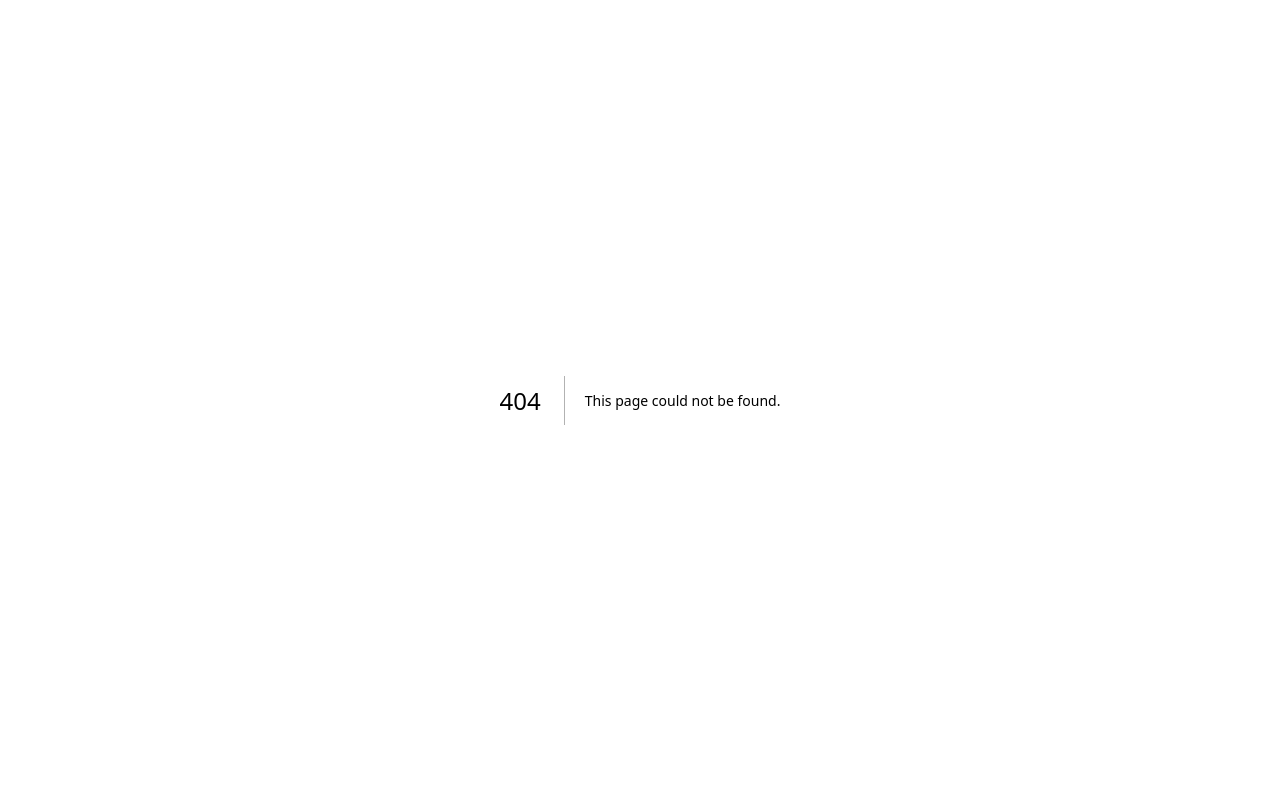
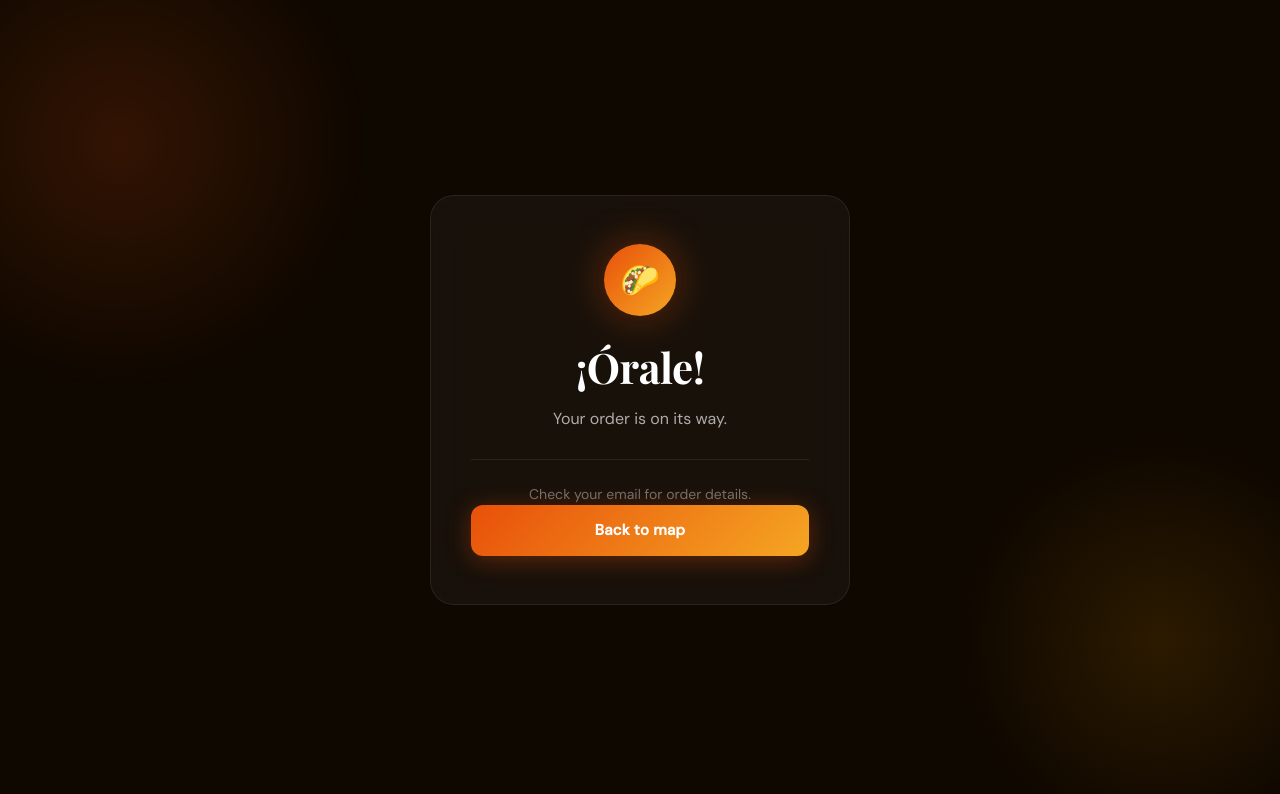
Before and after one commit to alexjowilson/taquero, a Next.js app: page /order-confirmation in a window 1280 px wide. Before the commit this address had no page. Shown: the top 794 px of the page. Built offline with nearby package versions, Linux system fonts and the light colour scheme.

Commit message:
feat: order confirmation page and checkout redirect 🔥

```diff
--- a/src/app/api/checkout/route.ts
+++ b/src/app/api/checkout/route.ts
@@ -35,6 +35,9 @@ export async function POST(req: Request) {
           },
         })),
       },
+      checkoutOptions: {
+        redirectUrl: `${process.env.NEXT_PUBLIC_BASE_URL}/order-confirmation`,
+      },
     });
 
     return NextResponse.json({ url: response.paymentLink?.url });
--- /dev/null
+++ b/src/app/order-confirmation/page.tsx
@@ -0,0 +1,300 @@
+'use client';
+
+import { useEffect, useState } from 'react';
+import { useRouter } from 'next/navigation';
+import { useCart } from '@/context/CartContext';
+
+interface OrderItem {
+  name: string;
+  quantity: number;
+  price: number; // in cents
+}
+
+interface SavedOrder {
+  items: OrderItem[];
+  total: number; // in cents
+  orderedAt: string;
+}
+
+export default function OrderConfirmationPage() {
+  const router = useRouter();
+  const { dispatch } = useCart();
+  const [order, setOrder] = useState<SavedOrder | null>(null);
+  const [visible, setVisible] = useState(false);
+
+  useEffect(() => {
+    // Read order snapshot saved before Square redirect
+    const raw = sessionStorage.getItem('taquero_last_order');
+    if (raw) {
+      try {
+        setOrder(JSON.parse(raw));
+        sessionStorage.removeItem('taquero_last_order');
+      } catch {
+        // Malformed data — proceed with empty state
+      }
+    }
+
+    // Clear cart context regardless
+    dispatch({ type: 'CLEAR' });
+
+    // Stagger the entrance animation
+    const t = setTimeout(() => setVisible(true), 80);
+    return () => clearTimeout(t);
+  }, [dispatch]);
+
+  const formatPrice = (cents: number) =>
+    (cents / 100).toLocaleString('en-US', { style: 'currency', currency: 'USD' });
+
+  const formattedTime = order
+    ? new Date(order.orderedAt).toLocaleTimeString('en-US', {
+        hour: 'numeric',
+        minute: '2-digit',
+      })
+    : null;
+
+  return (
+    <main style={styles.page}>
+      {/* Ambient background blobs */}
+      <div style={styles.blob1} />
+      <div style={styles.blob2} />
+
+      <div
+        style={{
+          ...styles.card,
+          opacity: visible ? 1 : 0,
+          transform: visible ? 'translateY(0)' : 'translateY(24px)',
+          transition: 'opacity 0.55s ease, transform 0.55s ease',
+        }}
+      >
+        {/* Icon */}
+        <div style={styles.iconRing}>
+          <span style={styles.iconEmoji}>🌮</span>
+        </div>
+
+        {/* Heading */}
+        <h1 style={styles.heading}>¡Órale!</h1>
+        <p style={styles.subheading}>Your order is on its way.</p>
+        {formattedTime && (
+          <p style={styles.timestamp}>Placed at {formattedTime}</p>
+        )}
+
+        {/* Divider */}
+        <div style={styles.divider} />
+
+        {/* Line items */}
+        {order && order.items.length > 0 ? (
+          <ul style={styles.itemList}>
+            {order.items.map((item, i) => (
+              <li key={i} style={styles.lineItem}>
+                <span style={styles.itemName}>
+                  <span style={styles.qty}>{item.quantity}×</span> {item.name}
+                </span>
+                <span style={styles.itemPrice}>
+                  {formatPrice(item.price * item.quantity)}
+                </span>
+              </li>
+            ))}
+          </ul>
+        ) : (
+          <p style={styles.noItems}>Check your email for order details.</p>
+        )}
+
+        {/* Total */}
+        {order && (
+          <>
+            <div style={styles.divider} />
+            <div style={styles.totalRow}>
+              <span style={styles.totalLabel}>Total</span>
+              <span style={styles.totalAmount}>{formatPrice(order.total)}</span>
+            </div>
+          </>
+        )}
+
+        {/* CTA */}
+        <button style={styles.button} onClick={() => router.push('/')}>
+          Back to map
+        </button>
+      </div>
+
+      <style>{`
+        @import url('https://fonts.googleapis.com/css2?family=Playfair+Display:wght@700&family=DM+Sans:wght@400;500&display=swap');
+        * { box-sizing: border-box; margin: 0; padding: 0; }
+
+        @keyframes blobFloat {
+          0%, 100% { transform: translateY(0) scale(1); }
+          50% { transform: translateY(-20px) scale(1.04); }
+        }
+      `}</style>
+    </main>
+  );
+}
+
+// ─── Styles ──────────────────────────────────────────────────────────────────
+
+const styles: Record<string, React.CSSProperties> = {
+  page: {
+    minHeight: '100vh',
+    backgroundColor: '#0f0800',
+    display: 'flex',
+    alignItems: 'center',
+    justifyContent: 'center',
+    padding: '24px',
+    position: 'relative',
+    overflow: 'hidden',
+    fontFamily: "'DM Sans', sans-serif",
+  },
+
+  // Ambient glow blobs
+  blob1: {
+    position: 'absolute',
+    width: '480px',
+    height: '480px',
+    borderRadius: '50%',
+    background: 'radial-gradient(circle, rgba(220,80,20,0.18) 0%, transparent 70%)',
+    top: '-80px',
+    left: '-120px',
+    animation: 'blobFloat 9s ease-in-out infinite',
+    pointerEvents: 'none',
+  },
+  blob2: {
+    position: 'absolute',
+    width: '400px',
+    height: '400px',
+    borderRadius: '50%',
+    background: 'radial-gradient(circle, rgba(255,160,0,0.12) 0%, transparent 70%)',
+    bottom: '-60px',
+    right: '-80px',
+    animation: 'blobFloat 11s ease-in-out infinite reverse',
+    pointerEvents: 'none',
+  },
+
+  card: {
+    position: 'relative',
+    zIndex: 1,
+    background: 'rgba(255,255,255,0.04)',
+    border: '1px solid rgba(255,255,255,0.08)',
+    backdropFilter: 'blur(20px)',
+    borderRadius: '24px',
+    padding: '48px 40px',
+    width: '100%',
+    maxWidth: '420px',
+    display: 'flex',
+    flexDirection: 'column',
+    alignItems: 'center',
+    gap: '0',
+  },
+
+  iconRing: {
+    width: '72px',
+    height: '72px',
+    borderRadius: '50%',
+    background: 'linear-gradient(135deg, #e8500a, #f5a623)',
+    display: 'flex',
+    alignItems: 'center',
+    justifyContent: 'center',
+    marginBottom: '20px',
+    boxShadow: '0 0 40px rgba(232,80,10,0.4)',
+  },
+  iconEmoji: {
+    fontSize: '32px',
+    lineHeight: 1,
+  },
+
+  heading: {
+    fontFamily: "'Playfair Display', Georgia, serif",
+    fontSize: '42px',
+    fontWeight: 700,
+    color: '#fff',
+    letterSpacing: '-0.5px',
+    marginBottom: '8px',
+    textAlign: 'center',
+  },
+  subheading: {
+    fontSize: '16px',
+    color: 'rgba(255,255,255,0.65)',
+    textAlign: 'center',
+    marginBottom: '4px',
+  },
+  timestamp: {
+    fontSize: '13px',
+    color: 'rgba(255,255,255,0.35)',
+    textAlign: 'center',
+    marginBottom: '0',
+  },
+
+  divider: {
+    width: '100%',
+    height: '1px',
+    background: 'rgba(255,255,255,0.08)',
+    margin: '24px 0',
+  },
+
+  itemList: {
+    width: '100%',
+    listStyle: 'none',
+    display: 'flex',
+    flexDirection: 'column',
+    gap: '12px',
+  },
+  lineItem: {
+    display: 'flex',
+    justifyContent: 'space-between',
+    alignItems: 'baseline',
+    gap: '12px',
+  },
+  itemName: {
+    fontSize: '15px',
+    color: 'rgba(255,255,255,0.8)',
+  },
+  qty: {
+    color: '#f5a623',
+    fontWeight: 500,
+    marginRight: '2px',
+  },
+  itemPrice: {
+    fontSize: '15px',
+    color: 'rgba(255,255,255,0.55)',
+    whiteSpace: 'nowrap',
+  },
+  noItems: {
+    fontSize: '14px',
+    color: 'rgba(255,255,255,0.4)',
+    textAlign: 'center',
+  },
+
+  totalRow: {
+    width: '100%',
+    display: 'flex',
+    justifyContent: 'space-between',
+    alignItems: 'baseline',
+    marginBottom: '32px',
+  },
+  totalLabel: {
+    fontSize: '16px',
+    fontWeight: 500,
+    color: 'rgba(255,255,255,0.9)',
+  },
+  totalAmount: {
+    fontSize: '22px',
+    fontWeight: 600,
+    color: '#f5a623',
+    fontFamily: "'Playfair Display', Georgia, serif",
+  },
+
+  button: {
+    width: '100%',
+    padding: '14px',
+    borderRadius: '12px',
+    background: 'linear-gradient(135deg, #e8500a, #f5a623)',
+    color: '#fff',
+    fontSize: '15px',
+    fontWeight: 600,
+    fontFamily: "'DM Sans', sans-serif",
+    border: 'none',
+    cursor: 'pointer',
+    letterSpacing: '0.2px',
+    boxShadow: '0 4px 24px rgba(232,80,10,0.35)',
+    transition: 'opacity 0.15s ease, transform 0.15s ease',
+    marginTop: 'auto',
+  },
+};
--- a/src/components/menu/MenuModal.tsx
+++ b/src/components/menu/MenuModal.tsx
@@ -24,11 +24,26 @@ export default function MenuModal({ onClose }: Props) {
   const { grouped, loading, error } = useMenuItems();
   const { items: cartItems, dispatch, total, itemCount } = useCart();
   const [view, setView] = useState<'menu' | 'cart'>('menu');
+  const [checkoutLoading, setCheckoutLoading] = useState(false);
+  const [checkoutError, setCheckoutError] = useState<string | null>(null);
 
   const getQuantity = (id: string) =>
     cartItems.find(i => i.id === id)?.quantity ?? 0;
 
   async function handleCheckout() {
+    setCheckoutLoading(true);
+    setCheckoutError(null);
+
+    sessionStorage.setItem(
+      'taquero_last_order',
+      JSON.stringify({
+        items: cartItems.map(i => ({ name: i.name, quantity: i.quantity, price: i.price })),
+        total,
+        orderedAt: new Date().toISOString(),
+      })
+    );
+
+    try {
       const res = await fetch('/api/checkout', {
         method: 'POST',
         headers: { 'Content-Type': 'application/json' },
@@ -38,11 +53,14 @@ async function handleCheckout() {
       if (data.url) {
         window.location.href = data.url;
       } else {
-    console.error('Checkout error:', data.error);
+        setCheckoutError('Something went wrong. Please try again.');
+        setCheckoutLoading(false);
+      }
+    } catch {
+      setCheckoutError('Unable to reach checkout. Check your connection.');
+      setCheckoutLoading(false);
     }
   }
-
-
 
   return (
     <div className="fixed inset-0 z-50 flex flex-col bg-white">
@@ -106,7 +124,7 @@ async function handleCheckout() {
                 {CATEGORY_LABELS[category] ?? category}
               </h3>
               <div className="space-y-3">
-                {grouped[category].map(item => {        // 👈 fixed: was `items`
+                {grouped[category].map(item => {
                   const qty = getQuantity(item.id);
                   return (
                     <div
@@ -159,12 +177,18 @@ async function handleCheckout() {
       {itemCount > 0 && (
         <div className="fixed bottom-0 left-0 right-0 p-4 bg-white border-t space-y-2">
           {view === 'cart' && (
+            <>
+              {checkoutError && (
+                <p className="text-center text-sm text-red-500 pb-1">{checkoutError}</p>
+              )}
               <button
                 onClick={handleCheckout}
-            className="w-full bg-orange-500 text-white font-bold py-4 rounded-2xl"
+                disabled={checkoutLoading}
+                className="w-full bg-orange-500 text-white font-bold py-4 rounded-2xl disabled:opacity-60 disabled:cursor-not-allowed"
               >
-            Checkout · {formatPrice(total)}
+                {checkoutLoading ? 'Redirecting...' : `Checkout · ${formatPrice(total)}`}
               </button>
+            </>
           )}
           <button
             onClick={() => setView(view === 'menu' ? 'cart' : 'menu')}
```
Lines whose indentation alone changed are shown as unchanged.
